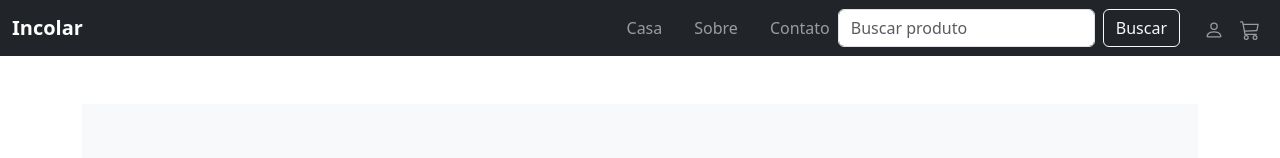
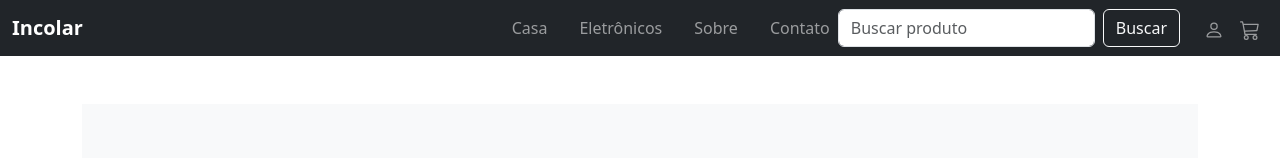
Before and after one commit to dcs30000/landingPage-reactjsBootstrap, a React (Vite) app: page / in a window 1280 px wide. Shown: the top 158 px of the page. Built offline with nearby package versions, Linux system fonts and the light colour scheme.

Commit message:
adicionamos a pagina Eletronicos ao menu

```diff
--- a/src/components/header/header.jsx
+++ b/src/components/header/header.jsx
@@ -19,6 +19,7 @@ function Header() {
           <Nav className="ms-auto align-items-center gap-3">
             {/*<Nav.Link as={Link} to="/">Home</Nav.Link>*/}
             <Nav.Link as={Link} to="/casa">Casa</Nav.Link>
+            <Nav.Link as={Link} to="/eletronicos">Eletrônicos</Nav.Link>
             <Nav.Link as={Link} to="/sobre">Sobre</Nav.Link>
             <Nav.Link as={Link} to="/contato">Contato</Nav.Link>
           </Nav>
```
